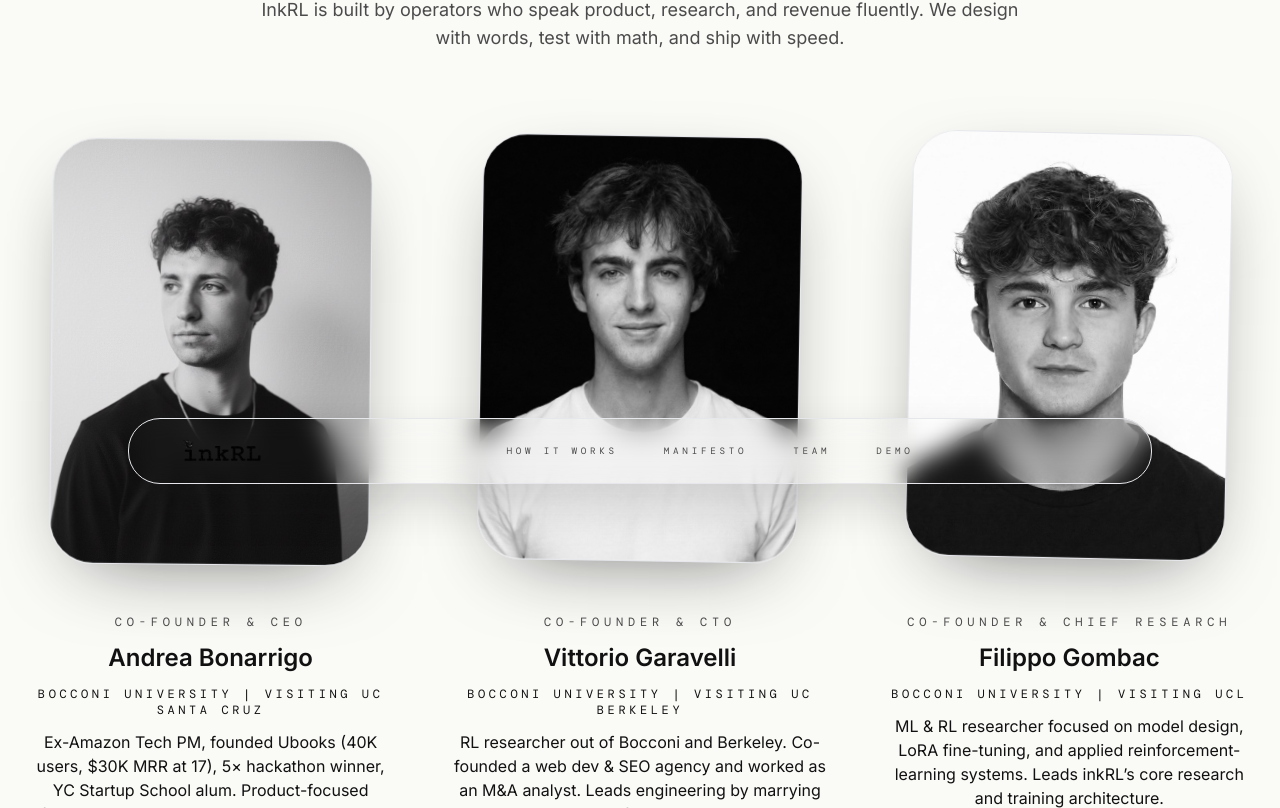
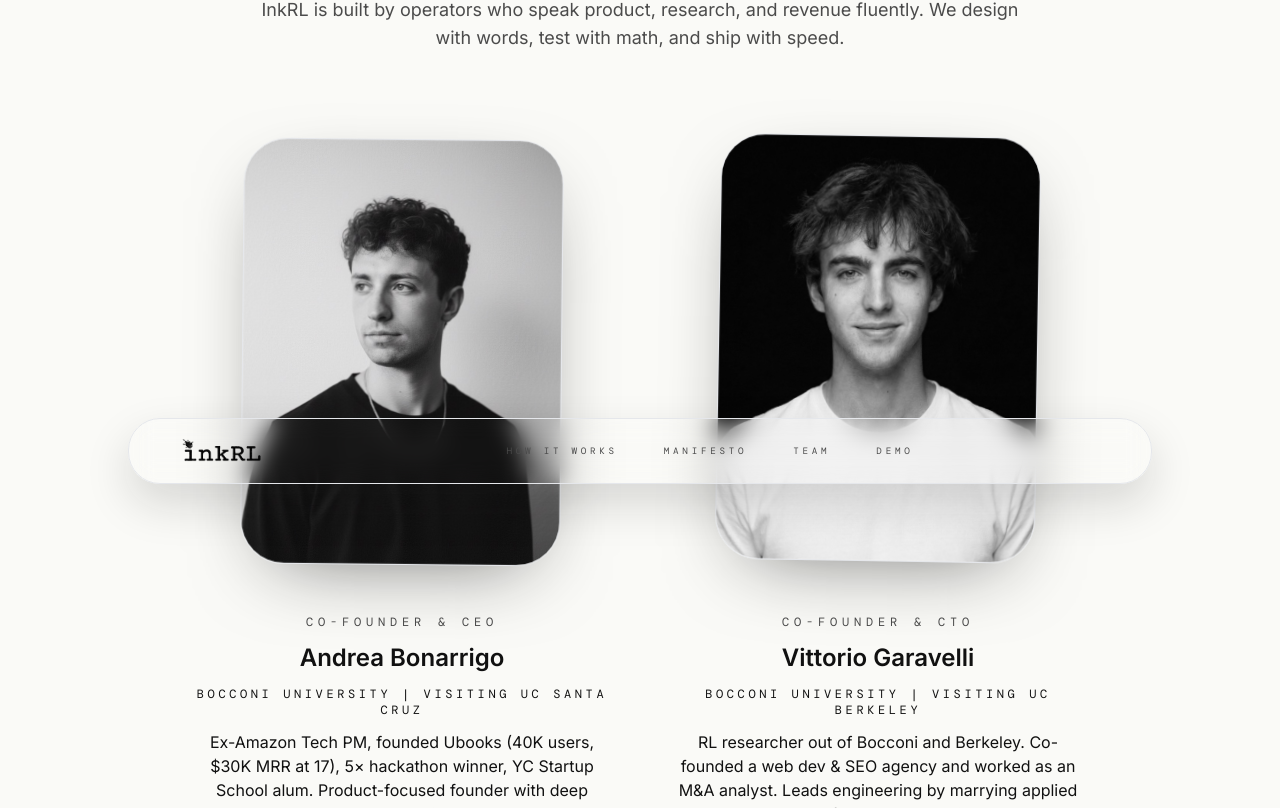
Before and after one commit to WaverAndrew/InkRL-Website, a Next.js app: page /team in a window 1280 px wide. Shown: the part 292-1100 px from the top of the page. Built offline with nearby package versions, Linux system fonts and the light colour scheme.

Commit message:
new team

```diff
--- a/app/team/page.tsx
+++ b/app/team/page.tsx
@@ -29,16 +29,16 @@ const founders = [
     email: "vittorio@inkrl.com",
     floatDelay: 0.4,
   },
-  {
-    name: "Filippo Gombac",
-    title: "Co-Founder & Chief Research",
-    subtitle: "Bocconi University | Visiting UCL",
-    description:
-      "ML & RL researcher focused on model design, LoRA fine-tuning, and applied reinforcement-learning systems. Leads inkRL’s core research and training architecture.",
-    image: "/avatars/filippo.jpeg",
-    email: "filippo@inkrl.com",
-    floatDelay: 0.8,
-  },
+  // {
+  //   name: "Filippo Gombac",
+  //   title: "Co-Founder & Chief Research",
+  //   subtitle: "Bocconi University | Visiting UCL",
+  //   description:
+  //     "ML & RL researcher focused on model design, LoRA fine-tuning, and applied reinforcement-learning systems. Leads inkRL’s core research and training architecture.",
+  //   image: "/avatars/filippo.jpeg",
+  //   email: "filippo@inkrl.com",
+  //   floatDelay: 0.8,
+  // },
 ];
 
 export default function TeamPage() {
@@ -60,7 +60,7 @@ export default function TeamPage() {
           </p>
         </div>
 
-        <div className="mt-24 grid gap-14 md:grid-cols-3">
+        <div className="mt-24 grid gap-14 md:grid-cols-2 max-w-4xl mx-auto">
           {founders.map((founder) => (
             <motion.article
               key={founder.name}
--- a/components/Footer.tsx
+++ b/components/Footer.tsx
@@ -37,12 +37,12 @@ export default function Footer() {
               >
                 vittorio@inkrl.com
               </a>
-              <a
+              {/* <a
                 href="mailto:filippo@inkrl.com"
                 className="block hover:text-ink transition-colors"
               >
                 filippo@inkrl.com
-              </a>
+              </a> */}
             </div>
           </div>
           <div>
--- a/components/TeamGrid.tsx
+++ b/components/TeamGrid.tsx
@@ -28,18 +28,18 @@ const team = [
     image: '/avatars/vittorio.jpeg',
     email: 'vittorio@inkrl.com',
   },
-  {
-    name: 'Filippo Gombac',
-    role: 'Co-Founder',
-    bio: [
-      'Bocconi / visiting UCL',
-      'RL research @ Bocconi',
-      'ML research @ Bocconi',
-      'Ex. M&A Analyst',
-    ],
-    image: '/avatars/filippo.jpeg',
-    email: 'filippo.gombac@studbocconi.it',
-  },
+  // {
+  //   name: 'Filippo Gombac',
+  //   role: 'Co-Founder',
+  //   bio: [
+  //     'Bocconi / visiting UCL',
+  //     'RL research @ Bocconi',
+  //     'ML research @ Bocconi',
+  //     'Ex. M&A Analyst',
+  //   ],
+  //   image: '/avatars/filippo.jpeg',
+  //   email: 'filippo.gombac@studbocconi.it',
+  // },
 ]
 
 export default function TeamGrid() {
@@ -47,7 +47,7 @@ export default function TeamGrid() {
   const isInView = useInView(ref, { once: true, margin: '-100px' })
 
   return (
-    <div ref={ref} className="grid grid-cols-1 md:grid-cols-3 gap-8">
+    <div ref={ref} className="grid grid-cols-1 md:grid-cols-2 gap-8 max-w-4xl mx-auto">
       {team.map((member, i) => (
         <motion.div
           key={i}
```
